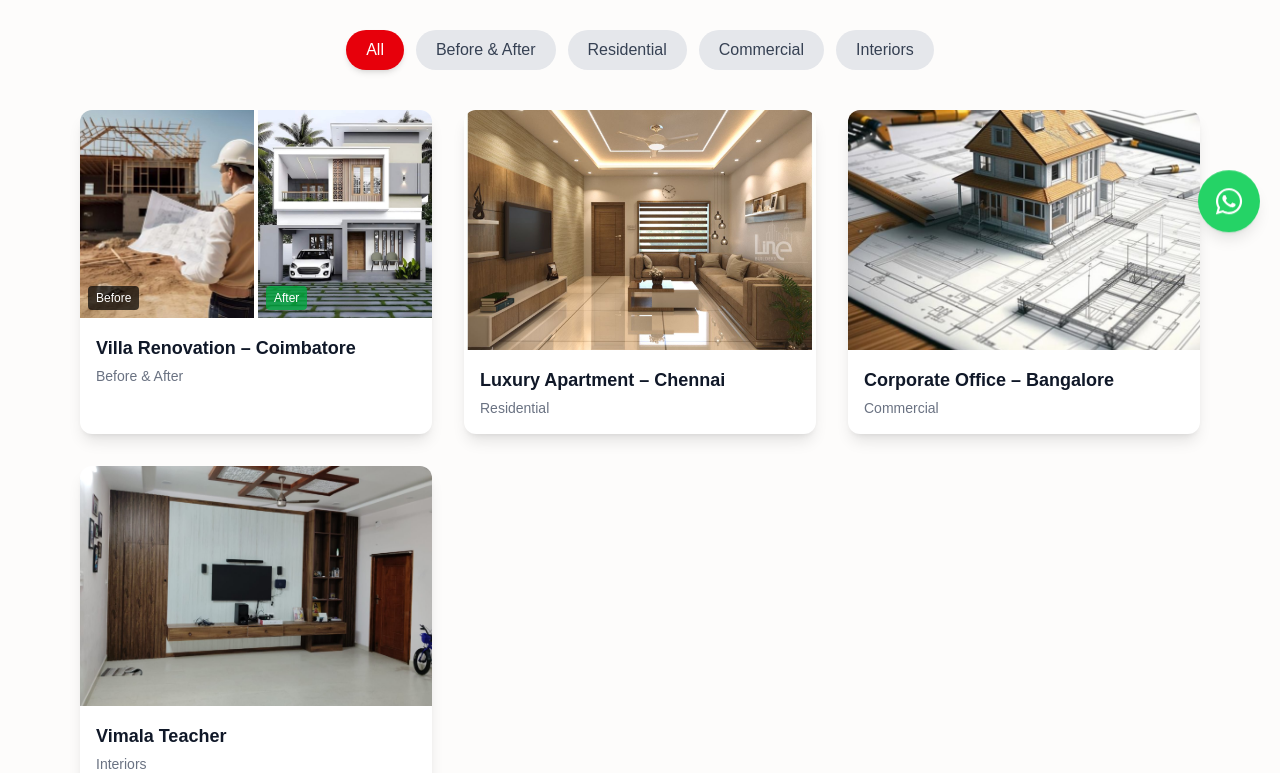
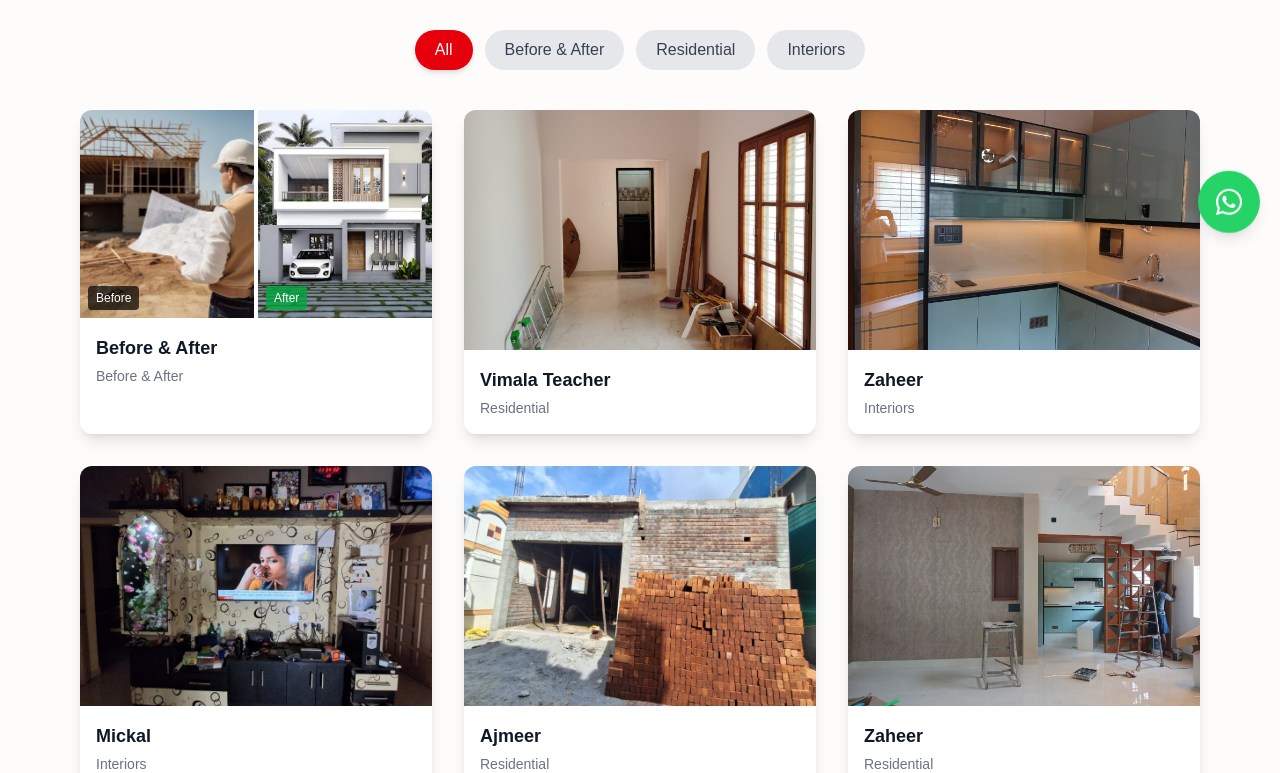
Before and after one commit to nexgen-2025/nexgen-construction-website, a Next.js app: page /gallery in a window 1280 px wide. Shown: the part 547-1320 px from the top of the page. Built offline with nearby package versions, Linux system fonts and the light colour scheme.

Commit message:
updated the gallery section

```diff
--- a/app/components/Gallery.tsx
+++ b/app/components/Gallery.tsx
@@ -21,20 +21,20 @@ const projects = [
   {
     id: 2,
     category: "Residential",
-    img: "/hero1.jpg",
-    title: "Luxury Apartment - Chennai",
+    img: "/vimala/elevation2.jpg",
+    title: "Vimala Teacher",
   },
   {
     id: 3,
     category: "Commercial",
-    img: "/vimala/elevation1.jpg",
-    title: "Corporate Offices - Bangalore",
+    img: "/zaheer/elevation1.jpg",
+    title: "Zaheer",
   },
   {
     id: 4,
     category: "Interiors",
-    img: "/hero3.jpg",
-    title: "Modern Living Room - Hyderabad",
+    img: "/mickal/elevation1.jpg",
+    title: "Mickal",
   },
 ];
 
--- a/app/gallery/page.tsx
+++ b/app/gallery/page.tsx
@@ -6,13 +6,7 @@ import WhatsappIcon from "../components/WhatsappIcon";
 import { motion, Variants } from "framer-motion";
 import Image from "next/image";
 
-const categories = [
-  "All",
-  "Before & After",
-  "Residential",
-  "Commercial",
-  "Interiors",
-];
+const categories = ["All", "Before & After", "Residential", "Interiors"];
 
 const projects = [
   {
@@ -20,25 +14,43 @@ const projects = [
     category: "Before & After",
     before: "/hero7.jpg",
     after: "/hero5.jpg",
-    title: "Villa Renovation – Coimbatore",
+    title: "Before & After",
   },
   {
     id: 2,
     category: "Residential",
-    img: "/hero1.jpg",
-    title: "Luxury Apartment – Chennai",
+    img: "/vimala/elevation2.jpg",
+    title: "Vimala Teacher",
   },
   {
     id: 3,
-    category: "Commercial",
-    img: "/hero2.jpg",
-    title: "Corporate Office – Bangalore",
+    category: "Interiors",
+    img: "/zaheer/elevation1.jpg",
+    title: "Zaheer",
   },
   {
     id: 4,
     category: "Interiors",
-    img: "/vimala/elevation1.jpg",
-    title: "Vimala Teacher",
+    img: "/mickal/elevation1.jpg",
+    title: "Mickal",
+  },
+  {
+    id: 5,
+    category: "Residential",
+    img: "/royal_cycle/elevation2.jpg",
+    title: "Ajmeer",
+  },
+  {
+    id: 6,
+    category: "Residential",
+    img: "/zaheer/elevation7.jpg",
+    title: "Zaheer",
+  },
+  {
+    id: 7,
+    category: "Residential",
+    img: "/nisar/elevation3.jpg",
+    title: "Nisar",
   },
 ];
 
```
